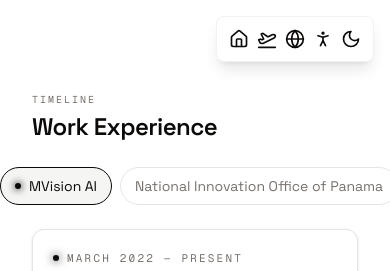
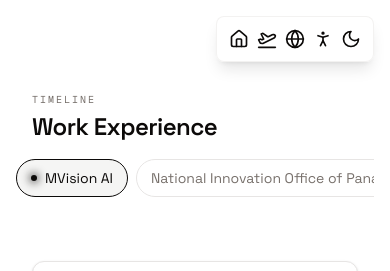
Before and after one commit to Alejo-end/portfolio, a Next.js app: page /experience in a window 390 px wide. Shown: the top 271 px of the page. Built offline with nearby package versions, Linux system fonts and the light colour scheme.

Commit message:
refactor: adjust layout for mobile experience in ExperienceList, ProjectList, and ProjectsContent components

```diff
--- a/src/app/experience/page.tsx
+++ b/src/app/experience/page.tsx
@@ -63,7 +63,7 @@ export default function WorkExperience() {
         <div className="bg-background">
             <main className="mx-auto px-4 py-4 sm:px-6 md:px-8">
                 <div className="md:grid md:grid-cols-9 gap-8">
-                    <div className="max-md:contents md:col-span-2 md:mr-4 md:border-r md:border-border">
+                    <div className="md:col-span-2 mb-6 md:mr-4 md:mb-0 md:border-r md:border-border">
                         <ExperienceList
                             experiences={workExperiences}
                             selectedExperience={selectedExperience}
--- a/src/components/ExperienceList.tsx
+++ b/src/components/ExperienceList.tsx
@@ -22,19 +22,17 @@ export function ExperienceList({ experiences, selectedExperience, onSelectExperi
     }, [selectedExperience])
 
     return (
-        // On mobile the wrappers dissolve (display: contents) so the sticky
-        // strip below can pin against the whole page scroll, not just this box.
-        <div className="max-md:contents md:p-6">
-            <div className="mb-4 space-y-1 px-4 pt-4 md:mb-5 md:px-0 md:pt-0">
+        <div className="p-4 md:p-6">
+            <div className="mb-4 space-y-1 md:mb-5">
                 <p className={eyebrow}>Timeline</p>
                 <h4 className="font-[family-name:var(--font-space-grotesk)] text-2xl font-semibold tracking-tight md:text-3xl">
                     Work Experience
                 </h4>
             </div>
 
-            {/* Mobile: horizontal channel strip, pinned while details scroll */}
-            <div className="sticky top-0 z-30 -mx-4 bg-background/90 backdrop-blur-sm md:hidden">
-                <div className="flex snap-x gap-2 overflow-x-auto px-4 py-2 [-ms-overflow-style:none] [scrollbar-width:none] [&::-webkit-scrollbar]:hidden">
+            {/* Mobile: horizontal channel strip */}
+            <div className="-mx-4 md:hidden">
+                <div className="flex snap-x gap-2 overflow-x-auto px-4 pb-2 [-ms-overflow-style:none] [scrollbar-width:none] [&::-webkit-scrollbar]:hidden">
                     {experiences.map((experience, index) => {
                         const active = selectedExperience === experience
                         return (
--- a/src/components/ProjectList.tsx
+++ b/src/components/ProjectList.tsx
@@ -24,19 +24,17 @@ export function ProjectList({ projects, selectedProject, onSelectProject }: Proj
     const range = `${Math.min(...years)}–${Math.max(...years)}`
 
     return (
-        // On mobile the wrappers dissolve (display: contents) so the sticky
-        // strip below can pin against the whole page scroll, not just this box.
-        <div className="max-md:contents md:p-6">
-            <div className="mb-4 space-y-1 px-4 pt-4 md:mb-5 md:px-0 md:pt-0">
+        <div className="p-4 md:p-6">
+            <div className="mb-4 space-y-1 md:mb-5">
                 <p className={eyebrow}>Index · {range}</p>
                 <h4 className="font-[family-name:var(--font-space-grotesk)] text-2xl font-semibold tracking-tight md:text-3xl">
                     Projects
                 </h4>
             </div>
 
-            {/* Mobile: horizontal channel strip, pinned while details scroll */}
-            <div className="sticky top-0 z-30 -mx-4 bg-background/90 backdrop-blur-sm md:hidden">
-                <div className="flex snap-x gap-2 overflow-x-auto px-4 py-2 [-ms-overflow-style:none] [scrollbar-width:none] [&::-webkit-scrollbar]:hidden">
+            {/* Mobile: horizontal channel strip */}
+            <div className="-mx-4 md:hidden">
+                <div className="flex snap-x gap-2 overflow-x-auto px-4 pb-2 [-ms-overflow-style:none] [scrollbar-width:none] [&::-webkit-scrollbar]:hidden">
                     {projects.map((project, index) => {
                         const active = selectedProject === project
                         return (
--- a/src/components/ProjectsContent.tsx
+++ b/src/components/ProjectsContent.tsx
@@ -45,7 +45,7 @@ export function ProjectsContent() {
         <div className="bg-background">
             <main className="mx-auto py-4 px-4">
                 <div className="grid grid-cols-1 md:grid-cols-8 gap-3">
-                    <div className="max-md:contents md:col-span-2 md:border-r md:border-border">
+                    <div className="md:col-span-2 mb-2 md:mb-0 md:border-r md:border-border">
                         <ProjectList
                             projects={projects}
                             selectedProject={selectedProject}
```
